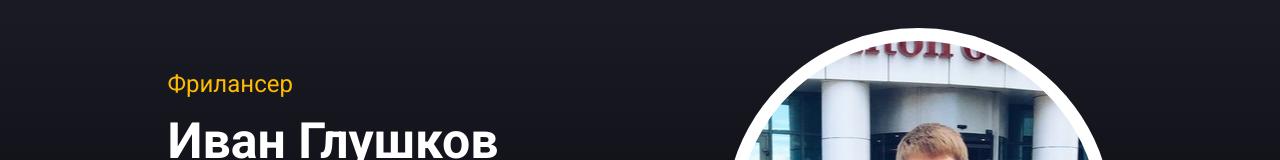
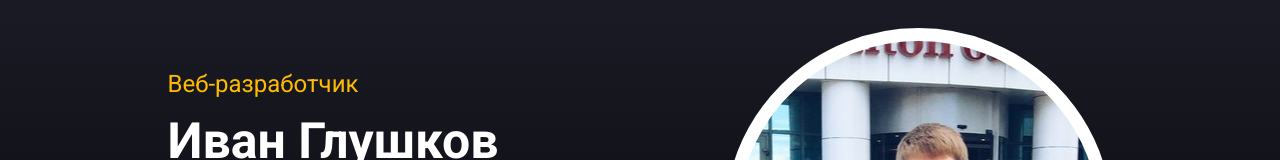
Before and after one commit to GlushkovIS/portfolio, a plain HTML site: page index.html in a window 1280 px wide. Shown: the part 149-309 px from the top of the page. Drawn offline with Linux system fonts and the light colour scheme.

Commit message:
Update index.html

```diff
--- a/index.html
+++ b/index.html
@@ -8,7 +8,7 @@
     <link rel="stylesheet" href="css/style.css">
     <link rel="stylesheet" href="css/animate.css">
     <link rel="stylesheet" href="css/swiper.min.css">
-    <title>Глушков Иван - фрилансер, веб-разработчик</title>
+    <title>Глушков Иван - веб-разработчик</title>
 </head>
 <body>
 <header class="hero">
@@ -29,7 +29,7 @@
 
         <div class="hero-content">
             <div class="hero-text">
-                <span class="hero-subtitle wow fadeInRight" data-wow-delay="0.2s">Фрилансер</span>
+                <span class="hero-subtitle wow fadeInRight" data-wow-delay="0.2s">Веб-разработчик</span>
                 <h1 class="hero-title wow fadeInRight" data-wow-delay="0.4s">Иван Глушков</h1>
                 <p class="hero-description wow fadeInRight" data-wow-delay="0.6s">Разрабатываю сайты для малого и
                     среднего бизнеса. У меня можно заказать дизайн и верстку небольшого сайта или интернет-магазина</p>
```
